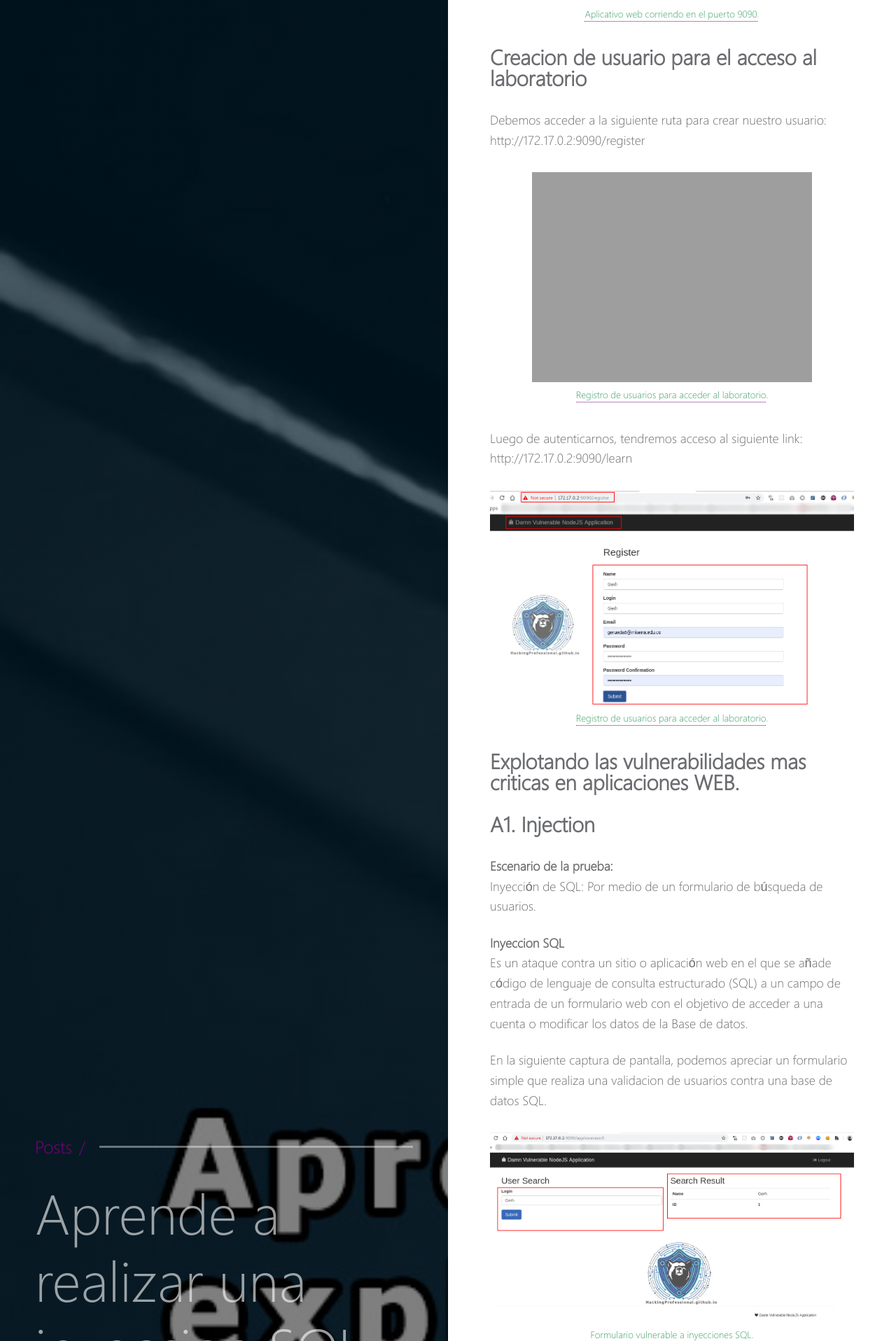
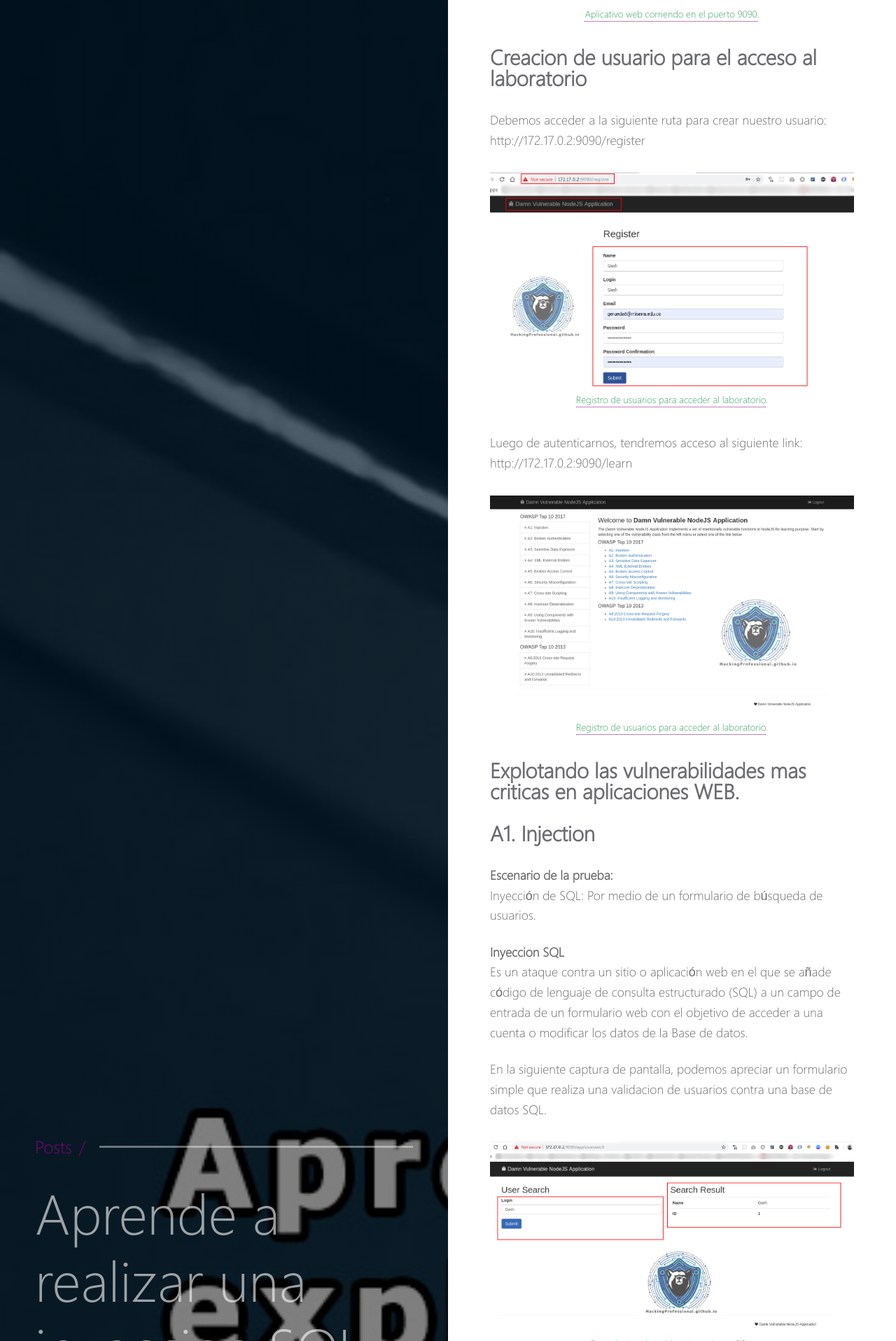
Before and after one commit to HackingProfessional/Security, a Jekyll site: the page built from _posts/2019-07-10-Como-realizar-una-inyeccion-SQL-OWASP-I.md, in a window 1280 px wide. Shown: the part 2830-4746 px from the top of the page at 70% size. Built offline with Jekyll 4.4.1, drawn with Linux system fonts in a browser that asks for light colours; nearby versions of some CDN libraries.

Commit message:
Fix Images 3

```diff
--- a/_posts/2019-07-10-Como-realizar-una-inyeccion-SQL-OWASP-I.md
+++ b/_posts/2019-07-10-Como-realizar-una-inyeccion-SQL-OWASP-I.md
@@ -97,9 +97,9 @@
 http://172.17.0.2:9090/register
 
 <figure>
-  <img src="https://hackingprofessional.github.io/Security/images/DAM1.png" width="40%" height="55%">
+  <img src="https://hackingprofessional.github.io/Security/images/DAM2.png" width="40%" height="55%">
 	<figcaption>
-    <a href="https://hackingprofessional.github.io/Security/images/DAM1.png" title="Registro de usuarios para acceder al laboratorio">Registro de usuarios para acceder al laboratorio</a>.
+    <a href="https://hackingprofessional.github.io/Security/images/DAM2.png" title="Registro de usuarios para acceder al laboratorio">Registro de usuarios para acceder al laboratorio</a>.
   </figcaption>
 </figure>
 
@@ -107,9 +107,9 @@
 http://172.17.0.2:9090/learn
 
 <figure>
-  <img src="https://hackingprofessional.github.io/Security/images/DAM2.png" width="40%" height="55%">
+  <img src="https://hackingprofessional.github.io/Security/images/DAM3.png" width="40%" height="55%">
 	<figcaption>
-    <a href="https://hackingprofessional.github.io/Security/images/DAM2.png" title="Registro de usuarios para acceder al laboratorio">Registro de usuarios para acceder al laboratorio</a>.
+    <a href="https://hackingprofessional.github.io/Security/images/DAM3.png" title="Registro de usuarios para acceder al laboratorio">Registro de usuarios para acceder al laboratorio</a>.
   </figcaption>
 </figure>
 
```
